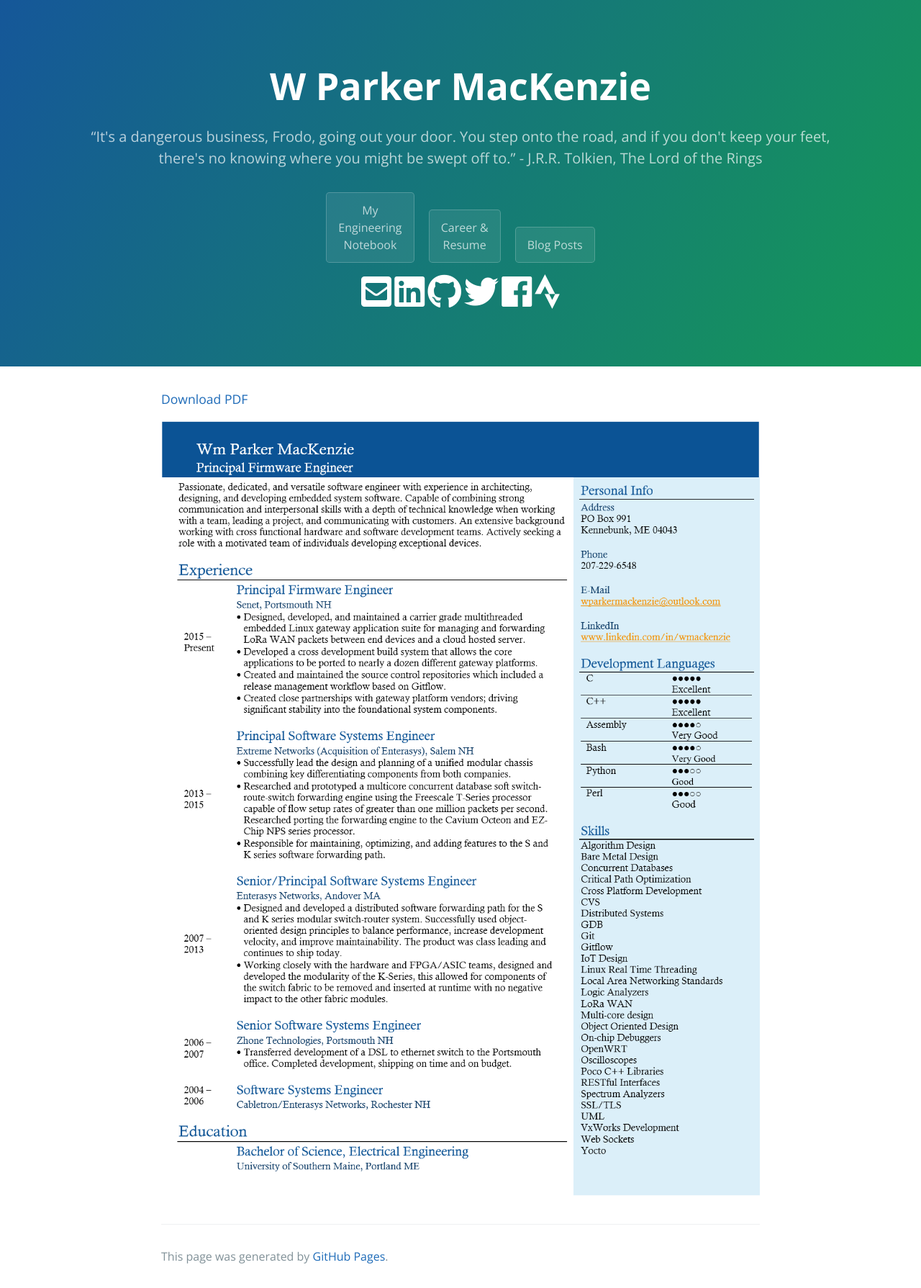
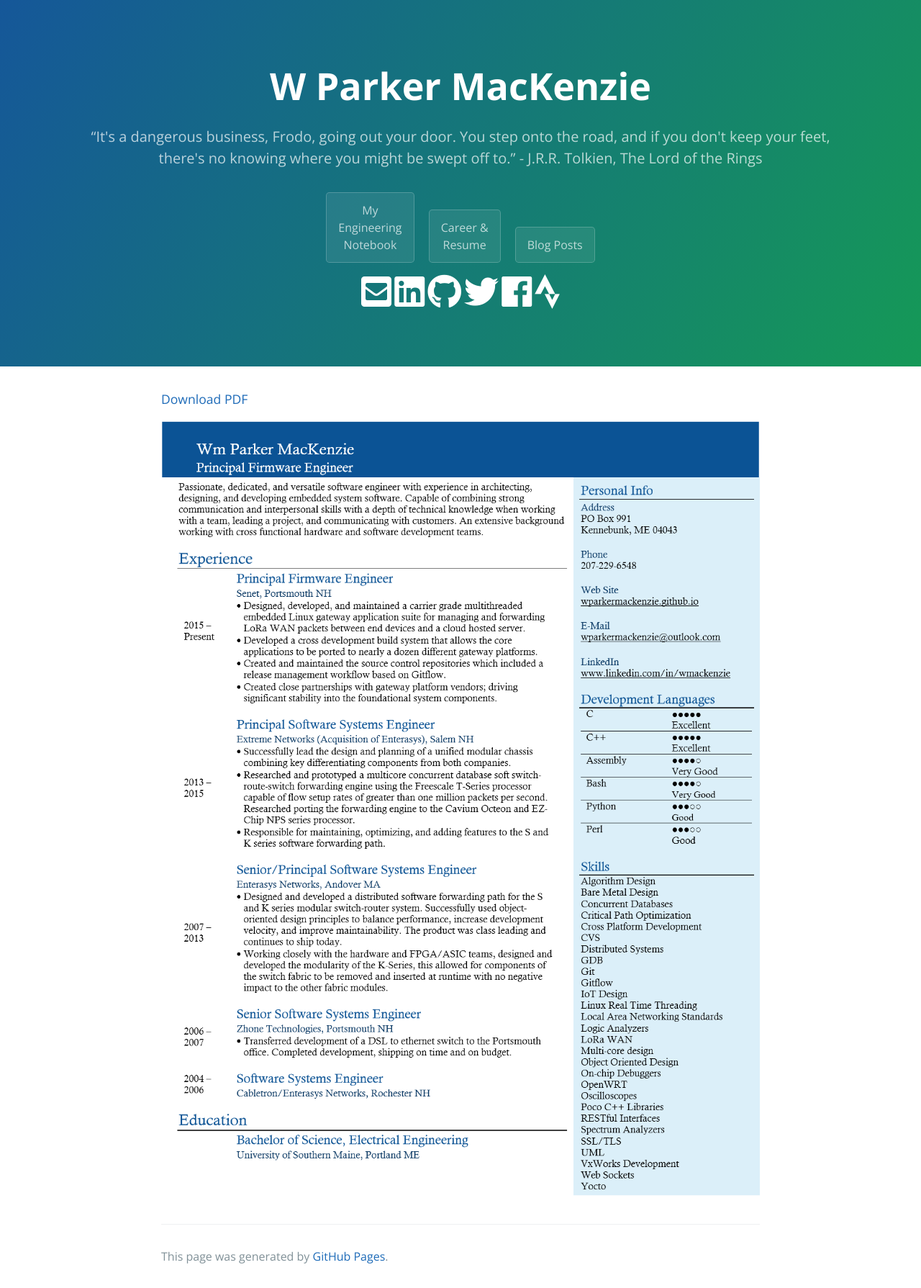
Before and after one commit to wparkermackenzie/wparkermackenzie.github.io, a Jekyll site: the page built from resume-page.md, in a window 1280 px wide. Shown: the whole page at 72% size. Built offline with Jekyll 4.4.1, drawn with Linux system fonts in a browser that asks for light colours.

Commit message:
Updated resume for peer review

```diff
--- a/resume-page.md
+++ b/resume-page.md
@@ -2,6 +2,6 @@
 layout: default
 ---
 
-[Download PDF](/assets/images/Resume_Feb2018_General_r1.pdf)
+[Download PDF](/assets/images/resume.pdf)
 
-![](/assets/images/Resume_Feb2018_General_r1.jpg)
+![](/assets/images/resume.jpg)
```
Also changed, not shown: assets/images/Resume_Feb2018_General_r1.jpg (deleted), assets/images/resume.jpg (added), 2 other files.
